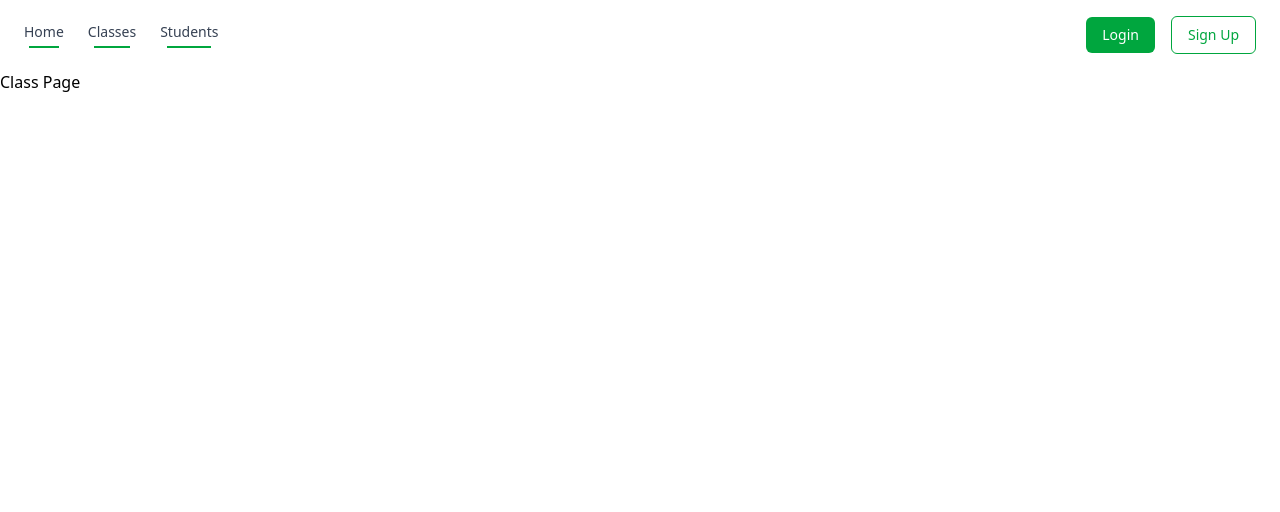
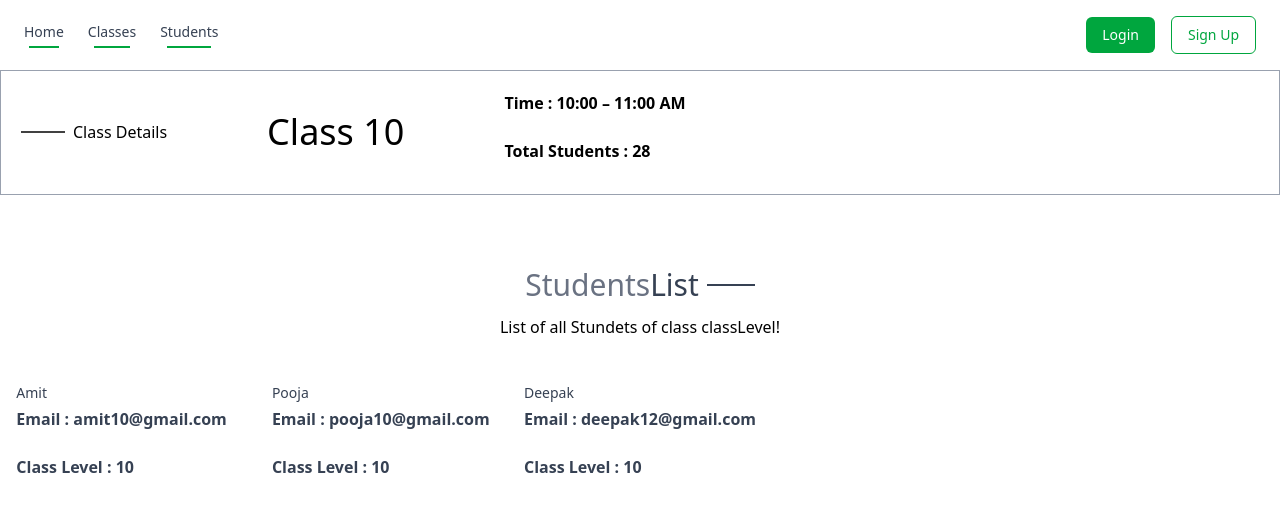
Before and after one commit to Monalika-tech/Institute-Management, a React app in the folder Frontend/: page /class/10 in a window 1280 px wide. Shown: the top 512 px of the page. Built offline with nearby package versions, Linux system fonts and the light colour scheme; the HTML template or start-up script is replaced by a standard one.

Commit message:
ClassPage updated!

```diff
--- /dev/null
+++ b/Frontend/src/assets/studentData.js
@@ -0,0 +1,166 @@
+const studentData = [
+    {
+        _id: "6957b5bf3fa7000d06c1adb7",
+        name: "Mona",
+        email: "mona9@gmail.com",
+        password: "123@ABC",
+        classLevel: "9",
+        parentName: "Narinder Mohan",
+        phone_no: 9876512343,
+        address: "Mohar Mohalla, Mansa",
+        school: "S.V.M",
+        monthlyFee: 1000,
+        __v: 0,
+    },
+    {
+        _id: "6957b5bf3fa7000d06c1adb8",
+        name: "Rohit",
+        email: "rohit9@gmail.com",
+        password: "123@ABC",
+        classLevel: "9",
+        parentName: "Suresh Kumar",
+        phone_no: 9876512344,
+        address: "Ward No 5, Mansa",
+        school: "S.V.M",
+        monthlyFee: 1000,
+        __v: 0,
+    },
+    {
+        _id: "6957b5bf3fa7000d06c1adb9",
+        name: "Neha",
+        email: "neha9@gmail.com",
+        password: "123@ABC",
+        classLevel: "12",
+        parentName: "Rajesh Gupta",
+        phone_no: 9876512345,
+        address: "Green Park, Mansa",
+        school: "D.A.V",
+        monthlyFee: 1000,
+        __v: 0,
+    },
+
+    // -------- CLASS 10 --------
+    {
+        _id: "6957b5bf3fa7000d06c1adca",
+        name: "Amit",
+        email: "amit10@gmail.com",
+        password: "123@ABC",
+        classLevel: "10",
+        parentName: "Vinod Kumar",
+        phone_no: 9876512350,
+        address: "Model Town, Mansa",
+        school: "D.A.V",
+        monthlyFee: 1200,
+        __v: 0,
+    },
+    {
+        _id: "6957b5bf3fa7000d06c1adcb",
+        name: "Pooja",
+        email: "pooja10@gmail.com",
+        password: "123@ABC",
+        classLevel: "10",
+        parentName: "Sunita Rani",
+        phone_no: 9876512351,
+        address: "Ward No 9, Mansa",
+        school: "S.V.M",
+        monthlyFee: 1200,
+        __v: 0,
+    },
+    {
+        _id: "6957b5bf3fa7000d06c1adcc",
+        name: "Karan",
+        email: "karan10@gmail.com",
+        password: "123@ABC",
+        classLevel: "11",
+        parentName: "Baldev Singh",
+        phone_no: 9876512352,
+        address: "Bus Stand Road, Mansa",
+        school: "Sacred Heart",
+        monthlyFee: 1200,
+        __v: 0,
+    },
+
+    // -------- CLASS 11 --------
+    {
+        _id: "6957b5bf3fa7000d06c1add1",
+        name: "Simran",
+        email: "simran11@gmail.com",
+        password: "123@ABC",
+        classLevel: "9",
+        parentName: "Harpreet Singh",
+        phone_no: 9876512360,
+        address: "Civil Lines, Mansa",
+        school: "D.A.V",
+        monthlyFee: 1500,
+        __v: 0,
+    },
+    {
+        _id: "6957b5bf3fa7000d06c1add2",
+        name: "Arjun",
+        email: "arjun11@gmail.com",
+        password: "123@ABC",
+        classLevel: "11",
+        parentName: "Ramesh Arora",
+        phone_no: 9876512361,
+        address: "Teachers Colony, Mansa",
+        school: "S.V.M",
+        monthlyFee: 1500,
+        __v: 0,
+    },
+    {
+        _id: "6957b5bf3fa7000d06c1add3",
+        name: "Anjali",
+        email: "anjali11@gmail.com",
+        password: "123@ABC",
+        classLevel: "11",
+        parentName: "Manoj Verma",
+        phone_no: 9876512362,
+        address: "Court Road, Mansa",
+        school: "Sacred Heart",
+        monthlyFee: 1500,
+        __v: 0,
+    },
+
+    // -------- CLASS 12 --------
+    {
+        _id: "6957b5bf3fa7000d06c1ade0",
+        name: "Rahul",
+        email: "rahul12@gmail.com",
+        password: "123@ABC",
+        classLevel: "12",
+        parentName: "Naresh Kumar",
+        phone_no: 9876512370,
+        address: "Bus Stand Area, Mansa",
+        school: "D.A.V",
+        monthlyFee: 1800,
+        __v: 0,
+    },
+    {
+        _id: "6957b5bf3fa7000d06c1ade1",
+        name: "Priya",
+        email: "priya12@gmail.com",
+        password: "123@ABC",
+        classLevel: "12",
+        parentName: "Sanjay Jain",
+        phone_no: 9876512371,
+        address: "Model Town, Mansa",
+        school: "S.V.M",
+        monthlyFee: 1800,
+        __v: 0,
+    },
+    {
+        _id: "6957b5bf3fa7000d06c1ade2",
+        name: "Deepak",
+        email: "deepak12@gmail.com",
+        password: "123@ABC",
+        classLevel: "10",
+        parentName: "Om Prakash",
+        phone_no: 9876512372,
+        address: "Court Complex Road, Mansa",
+        school: "Sacred Heart",
+        monthlyFee: 1800,
+        __v: 0,
+    },
+];
+
+export default studentData;
--- a/Frontend/src/components/StudentDashboard.jsx
+++ b/Frontend/src/components/StudentDashboard.jsx
@@ -1,11 +1,34 @@
-import React from 'react'
+import React from "react";
+import classData from "../assets/classData";
+import { useParams } from "react-router-dom";
 
 function StudentDashboard() {
+  console.log(classData);
+  const { classLevel } = useParams();
+  const classSelected = classData.find((item) => item.classLevel == classLevel);
+  // console.log(classSelected);
   return (
-    <div>
-        <h1>Student Dashboard</h1>
+    <div className="flex flex-col sm:flex-row border border-gray-400 py-5 ">
+      <div className="flex items-center gap-2 px-5 ">
+        <p className="w-8 md:w-11 h-[2px] bg-[#414141]"></p>
+        <p className="font-medium text-sm md:text-base">Class Details </p>
+        {/* <p className="w-8 md:w-11 h-[2px] bg-[#414141]"></p> */}
+      </div>
+      <h1 className="text-4xl sm:py-3 lg:text leading-relaxed px-4  sm:px-20">
+        Class {classSelected.classLevel}
+      </h1>
+      <div className="flex flex-col px-5  gap-6">
+        <p className="font-semibold text-base">
+          <strong> Time : </strong>
+          {classSelected.time}
+        </p>
+        <p className="font-semibold text-base">
+          <strong> Total Students : </strong>
+          {classSelected.totalStudents}
+        </p>
+      </div>
     </div>
-  )
+  );
 }
 
-export default StudentDashboard
+export default StudentDashboard;
--- /dev/null
+++ b/Frontend/src/components/Studentcard.jsx
@@ -0,0 +1,18 @@
+import React from "react";
+import { Link } from "react-router-dom";
+
+const Studentcard = ({stud}) => {
+    const {_id , name , email , classLevel} = stud;
+    // console.log(name);
+  return (
+    <Link className="text-gray-700 cursor-pointer" to={`/students/${_id}`}>
+      <p className="pt-3 pb-1 text-sm">{name}</p>
+      <div className="flex flex-col  gap-6">
+        <p className="font-semibold text-base"><strong> Email : </strong> {email} </p>
+        <p className="font-semibold text-base"><strong>Class Level : </strong> {classLevel}</p>
+      </div>
+    </Link>
+  );
+};
+
+export default Studentcard;
--- a/Frontend/src/components/StudentsList.jsx
+++ b/Frontend/src/components/StudentsList.jsx
@@ -1,9 +1,34 @@
-import React from 'react'
+import React ,{useEffect,useState}from 'react'
+import {useParams} from 'react-router-dom';
+import Title from './Title';
+import Studentcard from './studentcard';
+import studentData from '../assets/studentData';
 
 function StudentsList() {
+// console.log(studentData);
+const {classLevel} =useParams();
+const [students ,setStudents] = useState([]);
+useEffect(() => {
+  const filteredList = studentData.filter(
+    (item) => item.classLevel === classLevel );
+    setStudents(filteredList);
+},[classLevel]);
+
   return (
-    <div>
-      <h1>Students List</h1>
+    <div className='my-10'>
+      {/* title */}
+      <div className="text-center py-8 px-10 text-3xl">
+        <Title text1={"Students"} text2={"List"} />
+        <p className="w-3/4 m-auto text-xs sm:text-sm md:text-base text-grey-600">
+          List of all Stundets of class classLevel!
+        </p>
+      </div>
+      {/* student cards */}
+      <div className="grid grid-cols-1 sm:grid-cols-3 md:grid-cols-4 lg:grid-cols-5 gap-4 gap-y-6 place-items-center">
+        {students.map((stud)=>(
+          <Studentcard key={stud._id} stud={stud} />
+        ))}
+      </div>
     </div>
   )
 }
--- a/Frontend/src/pages/ClassPage.jsx
+++ b/Frontend/src/pages/ClassPage.jsx
@@ -1,11 +1,14 @@
-import React from 'react'
+import React from "react";
+import StudentDasboard from "../components/StudentDashboard";
+import StudentsList from "../components/StudentsList";
 
 function ClassPage() {
   return (
     <div>
-      <h1>Class Page</h1>
+      <StudentDasboard />
+      <StudentsList />
     </div>
-  )
+  );
 }
 
-export default ClassPage
+export default ClassPage;
```
